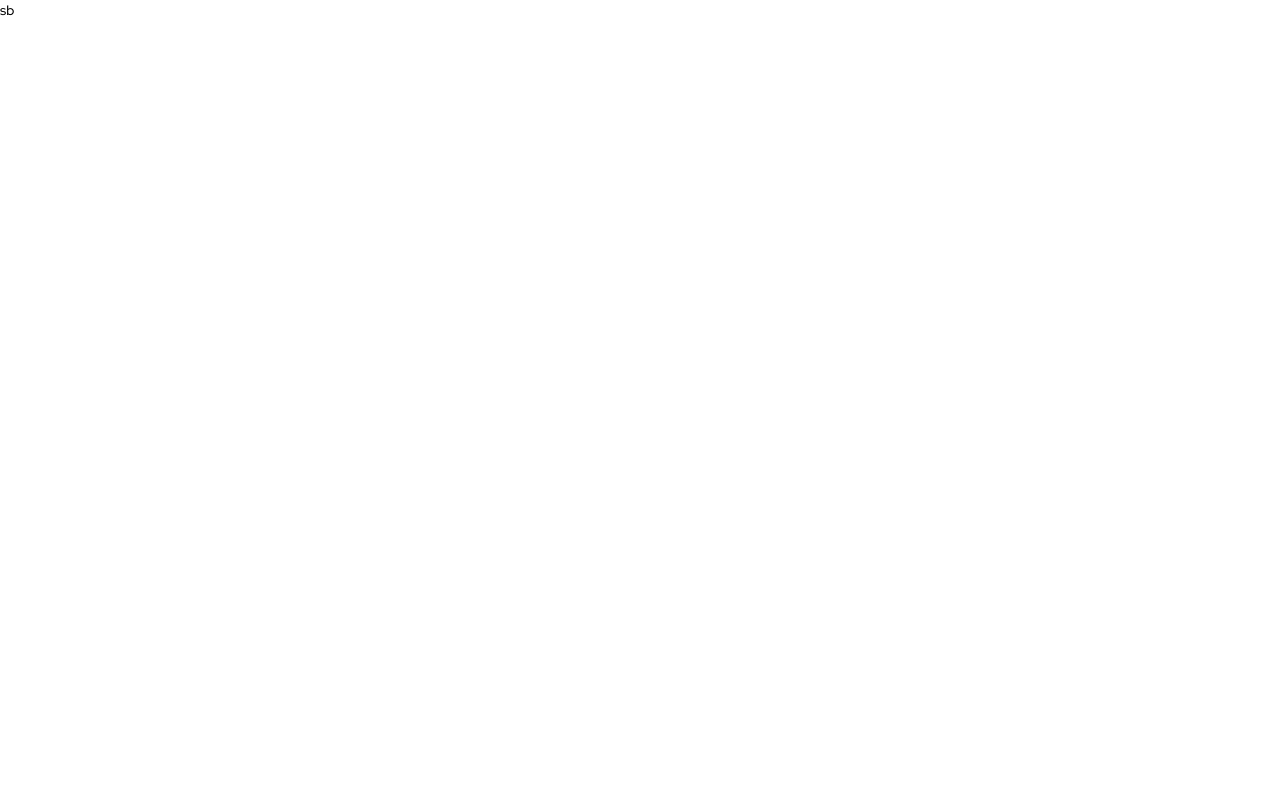
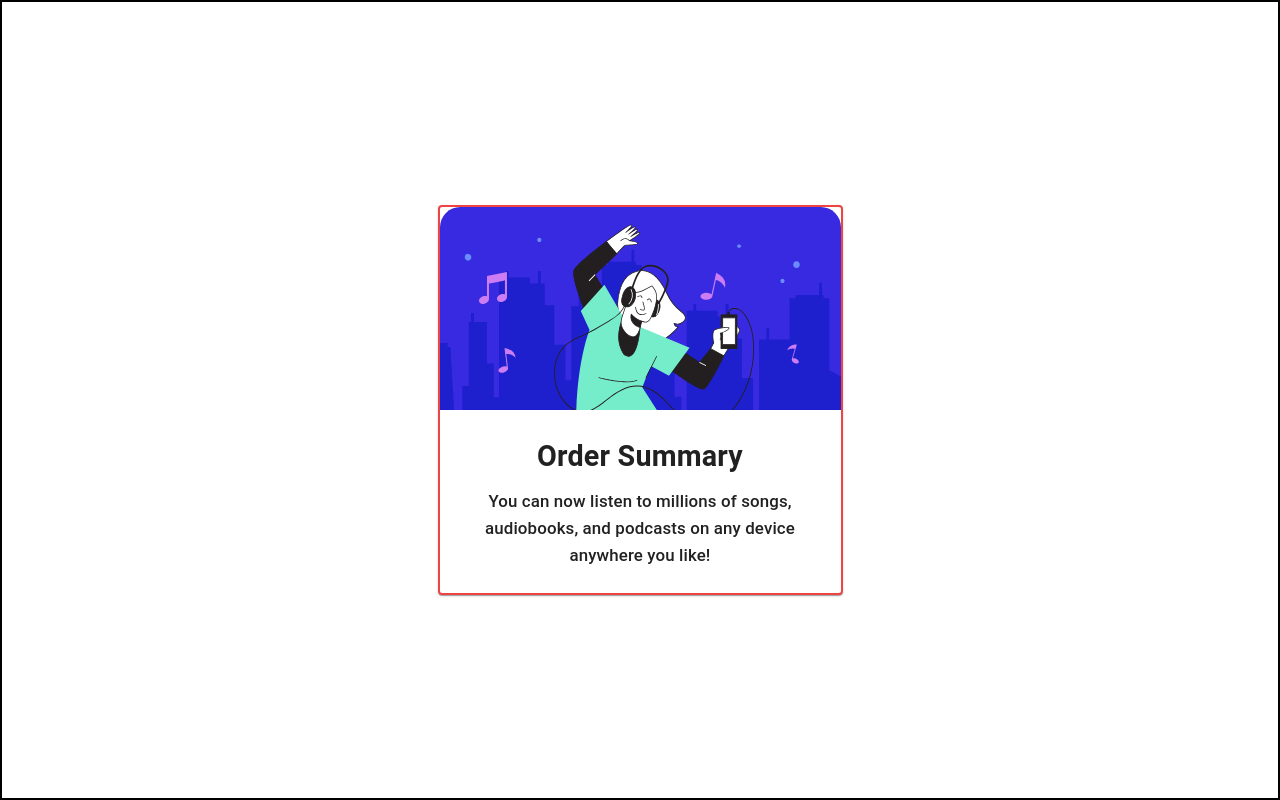
Before and after one commit to SouhailM07/fmc-order-summary-component, a React (Vite) app: page / in a window 1280 px wide. Built offline with nearby package versions, Linux system fonts and the light colour scheme; the HTML template or start-up script is replaced by a standard one.

Commit message:
project closer look {1}

```diff
--- a/src/App.tsx
+++ b/src/App.tsx
@@ -1,9 +1,12 @@
 import "./style/input.css";
 import "./App.css";
+// components
+import { MyContainer } from "./components";
+
 function App() {
   return (
     <>
-      <div>sb</div>
+      <MyContainer />
     </>
   );
 }
--- a/src/components/MyContainer/MyContainer.tsx
+++ b/src/components/MyContainer/MyContainer.tsx
@@ -1,4 +1,42 @@
 import "./mycontainer.css";
+// mui
+import {
+  Container,
+  Card,
+  CardActions,
+  CardContent,
+  CardHeader,
+  Typography,
+  CardMedia,
+} from "@mui/material";
+
+// assets
+import img from "/illustration-hero.svg";
+
 export default function MyContainer() {
-  return <>MyContainer</>;
+  return (
+    <>
+      <Container
+        className="border-2 border-black h-screen !flex items-center justify-center"
+        maxWidth="xl"
+      >
+        <Card className="border-2 border-red-500 w-[30rem] text-center">
+          <CardMedia
+            image={img}
+            component="img"
+            className="h-[15rem] rounded-t-3xl"
+          />
+          <CardContent>
+            <Typography variant="h4" className="!font-bold !my-[1rem]">
+              Order Summary
+            </Typography>
+            <Typography variant="h6">
+              You can now listen to millions of songs, audiobooks, and podcasts
+              on any device anywhere you like!
+            </Typography>
+          </CardContent>
+        </Card>
+      </Container>
+    </>
+  );
 }
```
